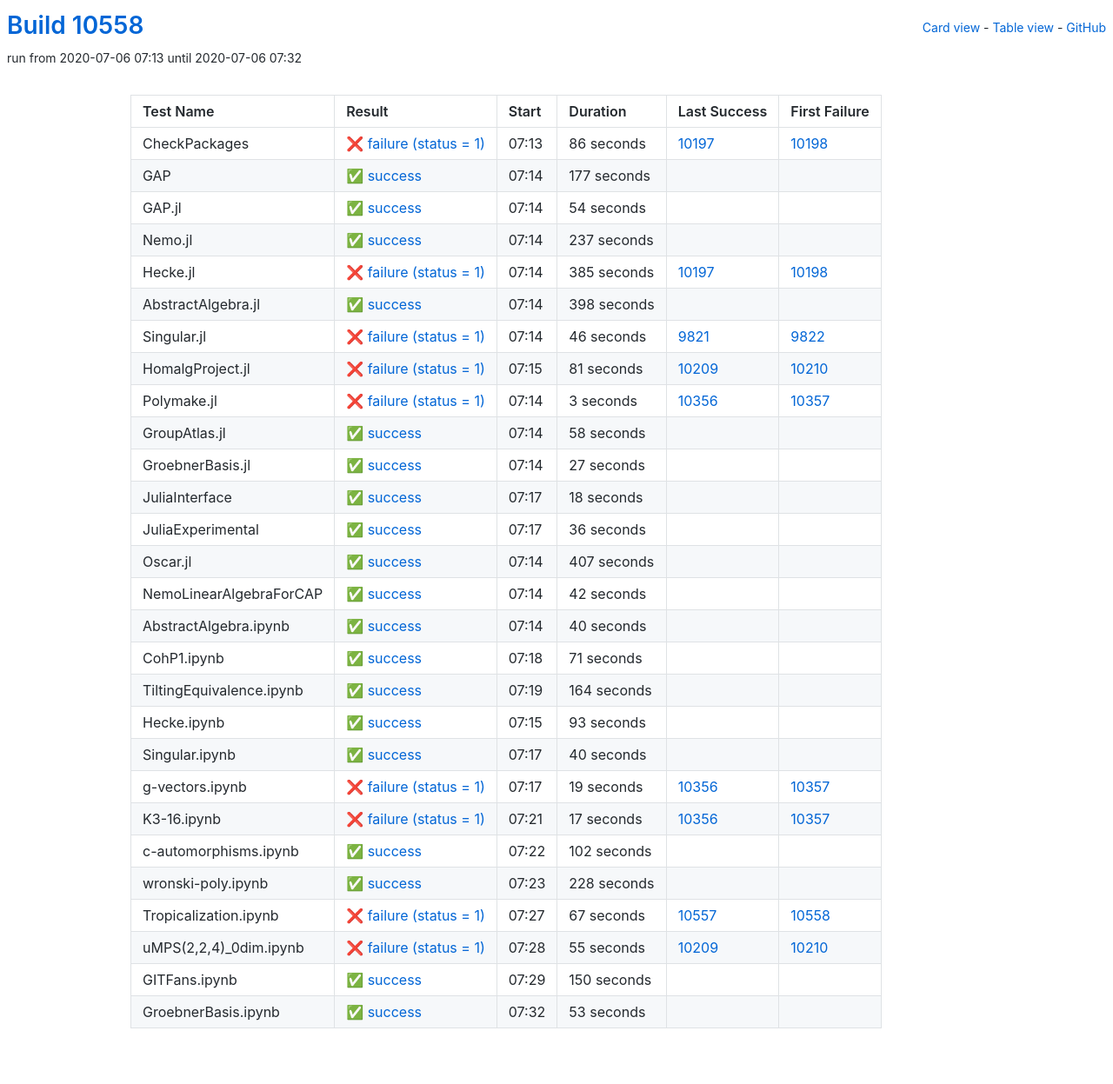
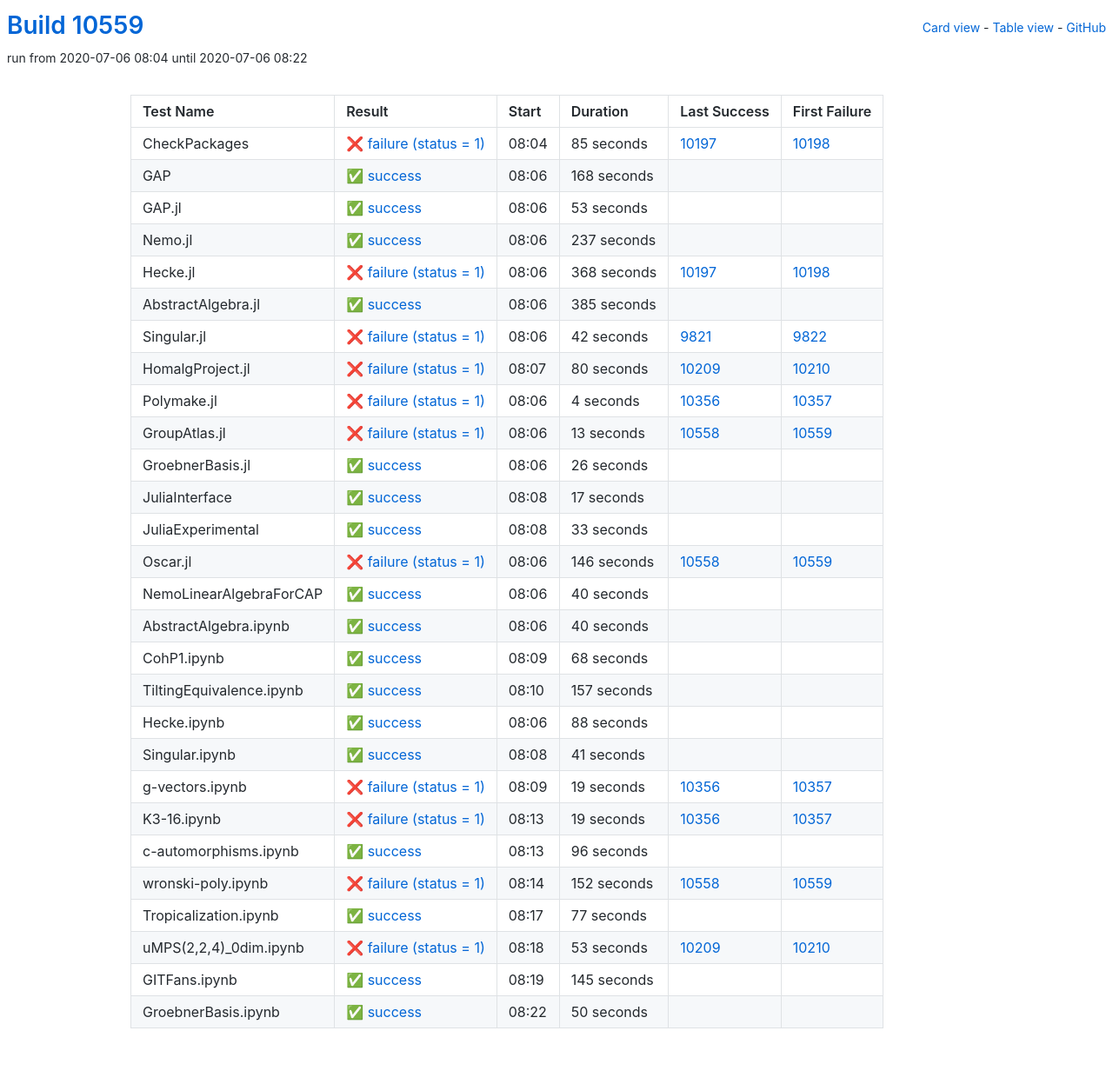
Before and after one commit to oscar-system/oscar-ci-status, a Jekyll site: the page built from table.html, in a window 1280 px wide. Shown: the whole page at 87% size. Built offline with Jekyll 4.4.1, drawn with Linux system fonts in a browser that asks for light colours.

Commit message:
Build #10559

```diff
--- a/_data/ci.yml
+++ b/_data/ci.yml
@@ -1,6 +1,6 @@
 ---
-build: 10558
-build_url: https://oscarci.mathematik.uni-kl.de/job/oscar/10558/
+build: 10559
+build_url: https://oscarci.mathematik.uni-kl.de/job/oscar/10559/
 job: oscar
 organization: oscar-system
 repo: oscar-ci-status
@@ -8,44 +8,44 @@
 tests:
 - name: CheckPackages
   id: checkpackages
-  log: https://oscarci.mathematik.uni-kl.de/job/oscar/10558/artifact/logs/build-10558/CheckPackages.log
-  start: 2020-07-06 07:13
+  log: https://oscarci.mathematik.uni-kl.de/job/oscar/10559/artifact/logs/build-10559/CheckPackages.log
+  start: 2020-07-06 08:04
   success: false
   exitcode: 1
   status: failure
-  duration: 86
+  duration: 85
   last_success: 10197
   last_success_url: https://oscarci.mathematik.uni-kl.de/job/oscar/10197/
   first_failure: 10198
   first_failure_url: https://oscarci.mathematik.uni-kl.de/job/oscar/10198/
 - name: GAP
   id: gap
-  log: https://oscarci.mathematik.uni-kl.de/job/oscar/10558/artifact/logs/build-10558/GAP.log
-  start: 2020-07-06 07:14
+  log: https://oscarci.mathematik.uni-kl.de/job/oscar/10559/artifact/logs/build-10559/GAP.log
+  start: 2020-07-06 08:06
   success: true
   exitcode: 0
   status: success
-  duration: 177
+  duration: 168
   last_success: false
   last_success_url:
   first_failure: false
   first_failure_url:
 - name: GAP.jl
   id: gap-jl
-  log: https://oscarci.mathematik.uni-kl.de/job/oscar/10558/artifact/logs/build-10558/GAP.jl.log
-  start: 2020-07-06 07:14
+  log: https://oscarci.mathematik.uni-kl.de/job/oscar/10559/artifact/logs/build-10559/GAP.jl.log
+  start: 2020-07-06 08:06
   success: true
   exitcode: 0
   status: success
-  duration: 54
+  duration: 53
   last_success: false
   last_success_url:
   first_failure: false
   first_failure_url:
 - name: Nemo.jl
   id: nemo-jl
-  log: https://oscarci.mathematik.uni-kl.de/job/oscar/10558/artifact/logs/build-10558/Nemo.jl.log
-  start: 2020-07-06 07:14
+  log: https://oscarci.mathematik.uni-kl.de/job/oscar/10559/artifact/logs/build-10559/Nemo.jl.log
+  start: 2020-07-06 08:06
   success: true
   exitcode: 0
   status: success
@@ -56,140 +56,140 @@
   first_failure_url:
 - name: Hecke.jl
   id: hecke-jl
-  log: https://oscarci.mathematik.uni-kl.de/job/oscar/10558/artifact/logs/build-10558/Hecke.jl.log
-  start: 2020-07-06 07:14
+  log: https://oscarci.mathematik.uni-kl.de/job/oscar/10559/artifact/logs/build-10559/Hecke.jl.log
+  start: 2020-07-06 08:06
   success: false
   exitcode: 1
   status: failure
-  duration: 385
+  duration: 368
   last_success: 10197
   last_success_url: https://oscarci.mathematik.uni-kl.de/job/oscar/10197/
   first_failure: 10198
   first_failure_url: https://oscarci.mathematik.uni-kl.de/job/oscar/10198/
 - name: AbstractAlgebra.jl
   id: abstractalgebra-jl
-  log: https://oscarci.mathematik.uni-kl.de/job/oscar/10558/artifact/logs/build-10558/AbstractAlgebra.jl.log
-  start: 2020-07-06 07:14
+  log: https://oscarci.mathematik.uni-kl.de/job/oscar/10559/artifact/logs/build-10559/AbstractAlgebra.jl.log
+  start: 2020-07-06 08:06
   success: true
   exitcode: 0
   status: success
-  duration: 398
+  duration: 385
   last_success: false
   last_success_url:
   first_failure: false
   first_failure_url:
 - name: Singular.jl
   id: singular-jl
-  log: https://oscarci.mathematik.uni-kl.de/job/oscar/10558/artifact/logs/build-10558/Singular.jl.log
-  start: 2020-07-06 07:14
+  log: https://oscarci.mathematik.uni-kl.de/job/oscar/10559/artifact/logs/build-10559/Singular.jl.log
+  start: 2020-07-06 08:06
   success: false
   exitcode: 1
   status: failure
-  duration: 46
+  duration: 42
   last_success: 9821
   last_success_url: https://oscarci.mathematik.uni-kl.de/job/oscar/9821/
   first_failure: 9822
   first_failure_url: https://oscarci.mathematik.uni-kl.de/job/oscar/9822/
 - name: HomalgProject.jl
   id: homalgproject-jl
-  log: https://oscarci.mathematik.uni-kl.de/job/oscar/10558/artifact/logs/build-10558/HomalgProject.jl.log
-  start: 2020-07-06 07:15
+  log: https://oscarci.mathematik.uni-kl.de/job/oscar/10559/artifact/logs/build-10559/HomalgProject.jl.log
+  start: 2020-07-06 08:07
   success: false
   exitcode: 1
   status: failure
-  duration: 81
+  duration: 80
   last_success: 10209
   last_success_url: https://oscarci.mathematik.uni-kl.de/job/oscar/10209/
   first_failure: 10210
   first_failure_url: https://oscarci.mathematik.uni-kl.de/job/oscar/10210/
 - name: Polymake.jl
   id: polymake-jl
-  log: https://oscarci.mathematik.uni-kl.de/job/oscar/10558/artifact/logs/build-10558/Polymake.jl.log
-  start: 2020-07-06 07:14
+  log: https://oscarci.mathematik.uni-kl.de/job/oscar/10559/artifact/logs/build-10559/Polymake.jl.log
+  start: 2020-07-06 08:06
   success: false
   exitcode: 1
   status: failure
-  duration: 3
+  duration: 4
   last_success: 10356
   last_success_url: https://oscarci.mathematik.uni-kl.de/job/oscar/10356/
   first_failure: 10357
   first_failure_url: https://oscarci.mathematik.uni-kl.de/job/oscar/10357/
 - name: GroupAtlas.jl
   id: groupatlas-jl
-  log: https://oscarci.mathematik.uni-kl.de/job/oscar/10558/artifact/logs/build-10558/GroupAtlas.jl.log
-  start: 2020-07-06 07:14
+  log: https://oscarci.mathematik.uni-kl.de/job/oscar/10559/artifact/logs/build-10559/GroupAtlas.jl.log
+  start: 2020-07-06 08:06
+  success: false
+  exitcode: 1
+  status: failure
+  duration: 13
+  last_success: 10558
+  last_success_url: https://oscarci.mathematik.uni-kl.de/job/oscar/10558/
+  first_failure: 10559
+  first_failure_url: https://oscarci.mathematik.uni-kl.de/job/oscar/10559/
+- name: GroebnerBasis.jl
+  id: groebnerbasis-jl
+  log: https://oscarci.mathematik.uni-kl.de/job/oscar/10559/artifact/logs/build-10559/GroebnerBasis.jl.log
+  start: 2020-07-06 08:06
   success: true
   exitcode: 0
   status: success
-  duration: 58
-  last_success: false
-  last_success_url:
-  first_failure: false
-  first_failure_url:
-- name: GroebnerBasis.jl
-  id: groebnerbasis-jl
-  log: https://oscarci.mathematik.uni-kl.de/job/oscar/10558/artifact/logs/build-10558/GroebnerBasis.jl.log
-  start: 2020-07-06 07:14
-  success: true
-  exitcode: 0
-  status: success
-  duration: 27
+  duration: 26
   last_success: false
   last_success_url:
   first_failure: false
   first_failure_url:
 - name: JuliaInterface
   id: juliainterface
-  log: https://oscarci.mathematik.uni-kl.de/job/oscar/10558/artifact/logs/build-10558/JuliaInterface.log
-  start: 2020-07-06 07:17
+  log: https://oscarci.mathematik.uni-kl.de/job/oscar/10559/artifact/logs/build-10559/JuliaInterface.log
+  start: 2020-07-06 08:08
   success: true
   exitcode: 0
   status: success
-  duration: 18
+  duration: 17
   last_success: false
   last_success_url:
   first_failure: false
   first_failure_url:
 - name: JuliaExperimental
   id: juliaexperimental
-  log: https://oscarci.mathematik.uni-kl.de/job/oscar/10558/artifact/logs/build-10558/JuliaExperimental.log
-  start: 2020-07-06 07:17
+  log: https://oscarci.mathematik.uni-kl.de/job/oscar/10559/artifact/logs/build-10559/JuliaExperimental.log
+  start: 2020-07-06 08:08
   success: true
   exitcode: 0
   status: success
-  duration: 36
+  duration: 33
   last_success: false
   last_success_url:
   first_failure: false
   first_failure_url:
 - name: Oscar.jl
   id: oscar-jl
-  log: https://oscarci.mathematik.uni-kl.de/job/oscar/10558/artifact/logs/build-10558/Oscar.jl.log
-  start: 2020-07-06 07:14
+  log: https://oscarci.mathematik.uni-kl.de/job/oscar/10559/artifact/logs/build-10559/Oscar.jl.log
+  start: 2020-07-06 08:06
+  success: false
+  exitcode: 1
+  status: failure
+  duration: 146
+  last_success: 10558
+  last_success_url: https://oscarci.mathematik.uni-kl.de/job/oscar/10558/
+  first_failure: 10559
+  first_failure_url: https://oscarci.mathematik.uni-kl.de/job/oscar/10559/
+- name: NemoLinearAlgebraForCAP
+  id: nemolinearalgebraforcap
+  log: https://oscarci.mathematik.uni-kl.de/job/oscar/10559/artifact/logs/build-10559/NemoLinearAlgebraForCAP.log
+  start: 2020-07-06 08:06
   success: true
   exitcode: 0
   status: success
-  duration: 407
-  last_success: false
-  last_success_url:
-  first_failure: false
-  first_failure_url:
-- name: NemoLinearAlgebraForCAP
-  id: nemolinearalgebraforcap
-  log: https://oscarci.mathematik.uni-kl.de/job/oscar/10558/artifact/logs/build-10558/NemoLinearAlgebraForCAP.log
-  start: 2020-07-06 07:14
-  success: true
-  exitcode: 0
-  status: success
-  duration: 42
+  duration: 40
   last_success: false
   last_success_url:
   first_failure: false
   first_failure_url:
 - name: AbstractAlgebra.ipynb
   id: abstractalgebra-ipynb
-  log: https://oscarci.mathematik.uni-kl.de/job/oscar/10558/artifact/logs/build-10558/AbstractAlgebra.ipynb.log
-  start: 2020-07-06 07:14
+  log: https://oscarci.mathematik.uni-kl.de/job/oscar/10559/artifact/logs/build-10559/AbstractAlgebra.ipynb.log
+  start: 2020-07-06 08:06
   success: true
   exitcode: 0
   status: success
@@ -200,56 +200,56 @@
   first_failure_url:
 - name: CohP1.ipynb
   id: cohp1-ipynb
-  log: https://oscarci.mathematik.uni-kl.de/job/oscar/10558/artifact/logs/build-10558/CohP1.ipynb.log
-  start: 2020-07-06 07:18
+  log: https://oscarci.mathematik.uni-kl.de/job/oscar/10559/artifact/logs/build-10559/CohP1.ipynb.log
+  start: 2020-07-06 08:09
   success: true
   exitcode: 0
   status: success
-  duration: 71
+  duration: 68
   last_success: false
   last_success_url:
   first_failure: false
   first_failure_url:
 - name: TiltingEquivalence.ipynb
   id: tiltingequivalence-ipynb
-  log: https://oscarci.mathematik.uni-kl.de/job/oscar/10558/artifact/logs/build-10558/TiltingEquivalence.ipynb.log
-  start: 2020-07-06 07:19
+  log: https://oscarci.mathematik.uni-kl.de/job/oscar/10559/artifact/logs/build-10559/TiltingEquivalence.ipynb.log
+  start: 2020-07-06 08:10
   success: true
   exitcode: 0
   status: success
-  duration: 164
+  duration: 157
   last_success: false
   last_success_url:
   first_failure: false
   first_failure_url:
 - name: Hecke.ipynb
   id: hecke-ipynb
-  log: https://oscarci.mathematik.uni-kl.de/job/oscar/10558/artifact/logs/build-10558/Hecke.ipynb.log
-  start: 2020-07-06 07:15
+  log: https://oscarci.mathematik.uni-kl.de/job/oscar/10559/artifact/logs/build-10559/Hecke.ipynb.log
+  start: 2020-07-06 08:06
   success: true
   exitcode: 0
   status: success
-  duration: 93
+  duration: 88
   last_success: false
   last_success_url:
   first_failure: false
   first_failure_url:
 - name: Singular.ipynb
   id: singular-ipynb
-  log: https://oscarci.mathematik.uni-kl.de/job/oscar/10558/artifact/logs/build-10558/Singular.ipynb.log
-  start: 2020-07-06 07:17
+  log: https://oscarci.mathematik.uni-kl.de/job/oscar/10559/artifact/logs/build-10559/Singular.ipynb.log
+  start: 2020-07-06 08:08
   success: true
   exitcode: 0
   status: success
-  duration: 40
+  duration: 41
   last_success: false
   last_success_url:
   first_failure: false
   first_failure_url:
 - name: g-vectors.ipynb
   id: g-vectors-ipynb
-  log: https://oscarci.mathematik.uni-kl.de/job/oscar/10558/artifact/logs/build-10558/g-vectors.ipynb.log
-  start: 2020-07-06 07:17
+  log: https://oscarci.mathematik.uni-kl.de/job/oscar/10559/artifact/logs/build-10559/g-vectors.ipynb.log
+  start: 2020-07-06 08:09
   success: false
   exitcode: 1
   status: failure
@@ -260,84 +260,84 @@
   first_failure_url: https://oscarci.mathematik.uni-kl.de/job/oscar/10357/
 - name: K3-16.ipynb
   id: k3-16-ipynb
-  log: https://oscarci.mathematik.uni-kl.de/job/oscar/10558/artifact/logs/build-10558/K3-16.ipynb.log
-  start: 2020-07-06 07:21
+  log: https://oscarci.mathematik.uni-kl.de/job/oscar/10559/artifact/logs/build-10559/K3-16.ipynb.log
+  start: 2020-07-06 08:13
   success: false
   exitcode: 1
   status: failure
-  duration: 17
+  duration: 19
   last_success: 10356
   last_success_url: https://oscarci.mathematik.uni-kl.de/job/oscar/10356/
   first_failure: 10357
   first_failure_url: https://oscarci.mathematik.uni-kl.de/job/oscar/10357/
 - name: c-automorphisms.ipynb
   id: c-automorphisms-ipynb
-  log: https://oscarci.mathematik.uni-kl.de/job/oscar/10558/artifact/logs/build-10558/c-automorphisms.ipynb.log
-  start: 2020-07-06 07:22
+  log: https://oscarci.mathematik.uni-kl.de/job/oscar/10559/artifact/logs/build-10559/c-automorphisms.ipynb.log
+  start: 2020-07-06 08:13
   success: true
   exitcode: 0
   status: success
-  duration: 102
+  duration: 96
   last_success: false
   last_success_url:
   first_failure: false
   first_failure_url:
 - name: wronski-poly.ipynb
   id: wronski-poly-ipynb
-  log: https://oscarci.mathematik.uni-kl.de/job/oscar/10558/artifact/logs/build-10558/wronski-poly.ipynb.log
-  start: 2020-07-06 07:23
+  log: https://oscarci.mathematik.uni-kl.de/job/oscar/10559/artifact/logs/build-10559/wronski-poly.ipynb.log
+  start: 2020-07-06 08:14
+  success: false
+  exitcode: 1
+  status: failure
+  duration: 152
+  last_success: 10558
+  last_success_url: https://oscarci.mathematik.uni-kl.de/job/oscar/10558/
+  first_failure: 10559
+  first_failure_url: https://oscarci.mathematik.uni-kl.de/job/oscar/10559/
+- name: Tropicalization.ipynb
+  id: tropicalization-ipynb
+  log: https://oscarci.mathematik.uni-kl.de/job/oscar/10559/artifact/logs/build-10559/Tropicalization.ipynb.log
+  start: 2020-07-06 08:17
   success: true
   exitcode: 0
   status: success
-  duration: 228
+  duration: 77
   last_success: false
   last_success_url:
   first_failure: false
   first_failure_url:
-- name: Tropicalization.ipynb
-  id: tropicalization-ipynb
-  log: https://oscarci.mathematik.uni-kl.de/job/oscar/10558/artifact/logs/build-10558/Tropicalization.ipynb.log
-  start: 2020-07-06 07:27
+- name: uMPS(2,2,4)_0dim.ipynb
+  id: umps-2-2-4-0dim-ipynb
+  log: https://oscarci.mathematik.uni-kl.de/job/oscar/10559/artifact/logs/build-10559/uMPS-2-2-4-_0dim.ipynb.log
+  start: 2020-07-06 08:18
   success: false
   exitcode: 1
   status: failure
-  duration: 67
-  last_success: 10557
-  last_success_url: https://oscarci.mathematik.uni-kl.de/job/oscar/10557/
-  first_failure: 10558
-  first_failure_url: https://oscarci.mathematik.uni-kl.de/job/oscar/10558/
-- name: uMPS(2,2,4)_0dim.ipynb
-  id: umps-2-2-4-0dim-ipynb
-  log: https://oscarci.mathematik.uni-kl.de/job/oscar/10558/artifact/logs/build-10558/uMPS-2-2-4-_0dim.ipynb.log
-  start: 2020-07-06 07:28
-  success: false
-  exitcode: 1
-  status: failure
-  duration: 55
+  duration: 53
   last_success: 10209
   last_success_url: https://oscarci.mathematik.uni-kl.de/job/oscar/10209/
   first_failure: 10210
   first_failure_url: https://oscarci.mathematik.uni-kl.de/job/oscar/10210/
 - name: GITFans.ipynb
   id: gitfans-ipynb
-  log: https://oscarci.mathematik.uni-kl.de/job/oscar/10558/artifact/logs/build-10558/GITFans.ipynb.log
-  start: 2020-07-06 07:29
+  log: https://oscarci.mathematik.uni-kl.de/job/oscar/10559/artifact/logs/build-10559/GITFans.ipynb.log
+  start: 2020-07-06 08:19
   success: true
   exitcode: 0
   status: success
-  duration: 150
+  duration: 145
   last_success: false
   last_success_url:
   first_failure: false
   first_failure_url:
 - name: GroebnerBasis.ipynb
   id: groebnerbasis-ipynb
-  log: https://oscarci.mathematik.uni-kl.de/job/oscar/10558/artifact/logs/build-10558/GroebnerBasis.ipynb.log
-  start: 2020-07-06 07:32
+  log: https://oscarci.mathematik.uni-kl.de/job/oscar/10559/artifact/logs/build-10559/GroebnerBasis.ipynb.log
+  start: 2020-07-06 08:22
   success: true
   exitcode: 0
   status: success
-  duration: 53
+  duration: 50
   last_success: false
   last_success_url:
   first_failure: false
```
Also changed, not shown: README.md.
